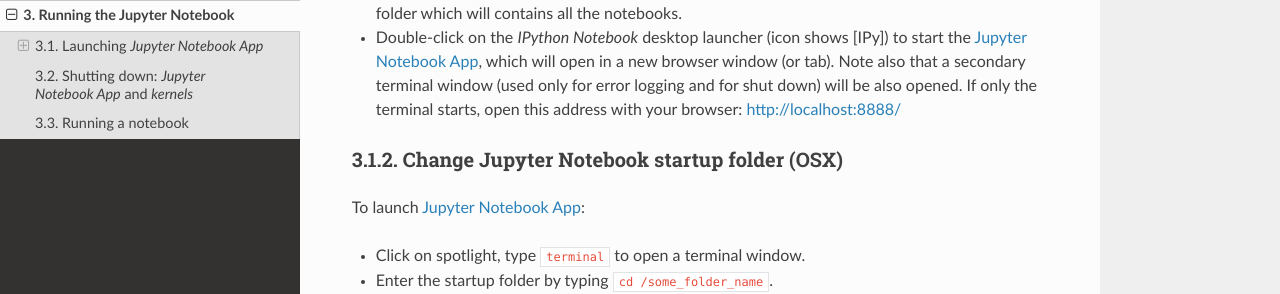
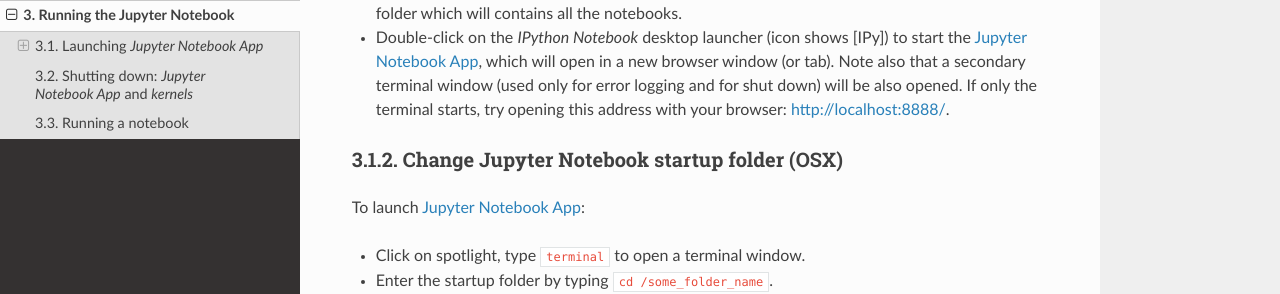
Before and after one commit to tritemio/jupyter_notebook_beginner_guide, a Sphinx documentation site: the page built from docs/execute.rst, in a window 1280 px wide and 900 px high, scrolled down 557 px. Shown: the part 206-500 px from the top of the window. Built offline with Sphinx 7.4.7 and the Read the Docs theme 2.0.0, drawn with Linux system fonts in a browser that asks for light colours.

Commit message:
Update execute.rst

```diff
--- a/docs/execute.rst
+++ b/docs/execute.rst
@@ -38,8 +38,8 @@
   :ref:`notebook_app`, which will open in a new browser window (or tab).
   Note also that a secondary terminal window (used only for error logging and
   for shut down) will be also opened.
-  If only the terminal starts, open this address with your browser:
-  |localhost|
+  If only the terminal starts, try opening this address with your browser:
+  |localhost|.
 
 .. |localhost| raw:: html
 
```
